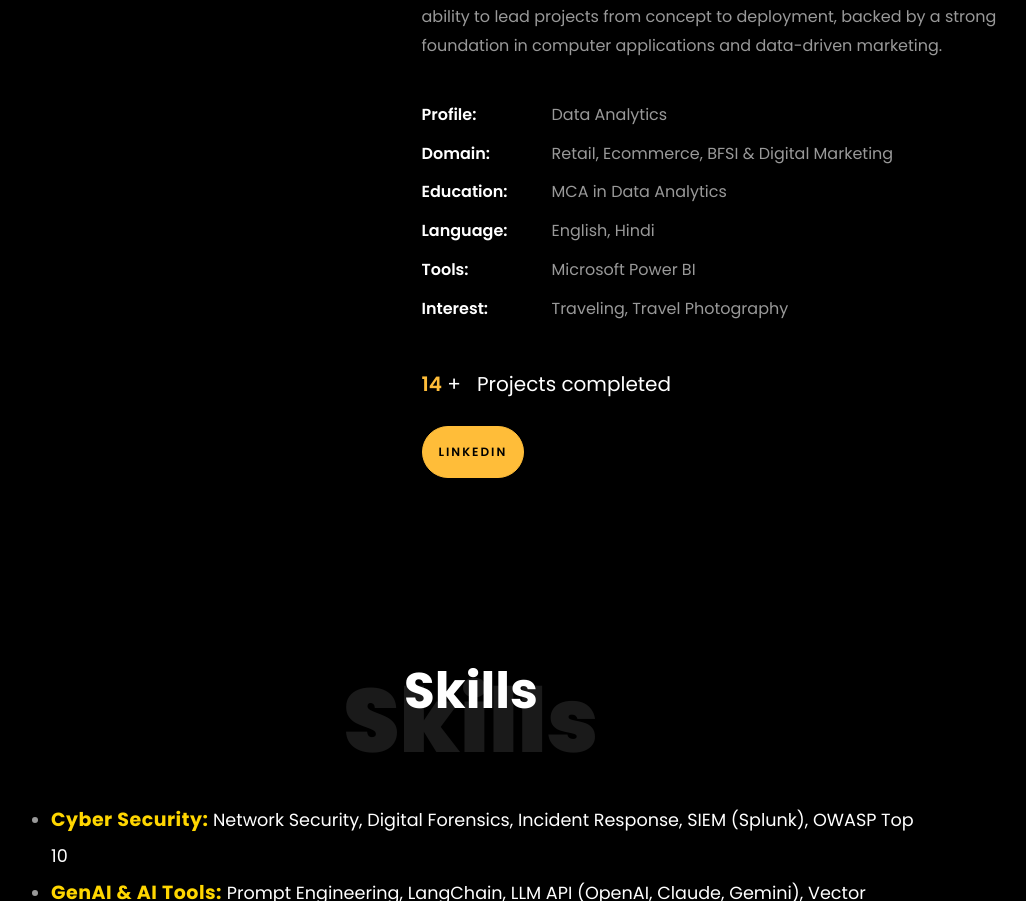
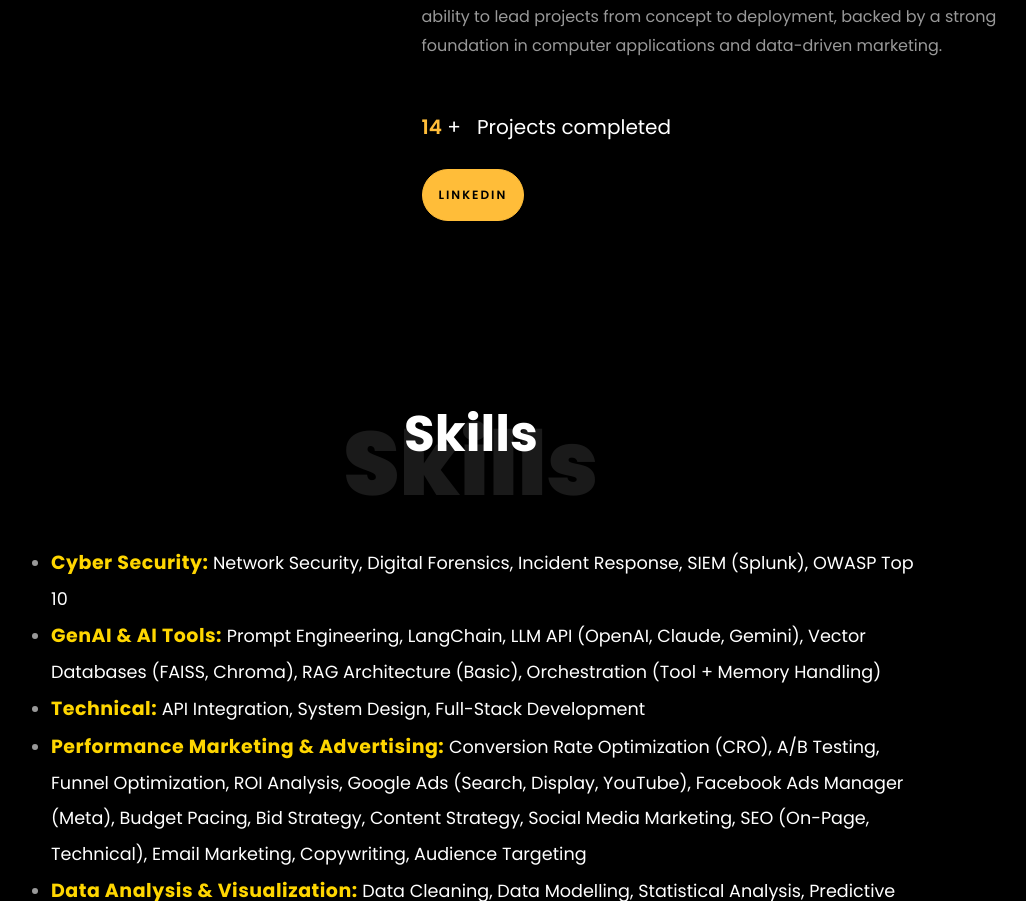
Before and after one commit to priyanshu0013-setia/Priyanshu.github.io, a plain HTML site: page index.html in a window 1280 px wide. Shown: the part 1073-1974 px from the top of the page, without its empty margins (169-1195 px from the left). Drawn offline with Linux system fonts and the light colour scheme; files whose address does not match are found by name.

Commit message:
Update index.html

```diff
--- a/index.html
+++ b/index.html
@@ -287,15 +287,7 @@
 								<h2 class="mb-4">About Me</h2>
 
 								<p>AI Developer and Cybersecurity Analyst with a track record in building automation solutions, agentic systems, and secure infrastructure. Experienced in Python, data analytics, and machine learning, with hands-on skills in network security, digital forensics, and incident response. Proven ability to lead projects from concept to deployment, backed by a strong foundation in computer applications and data-driven marketing.</p>
-								<ul class="about-info mt-4 px-md-0 px-2">
-									<li class="d-flex"><span>Profile:</span> <span>Data Analytics</span></li>
-									<li class="d-flex"><span>Domain:</span> <span>Retail, Ecommerce, BFSI &amp; Digital Marketing</span></li>
-									<li class="d-flex"><span>Education:</span> <span>MCA in Data Analytics</span></li>
-									<li class="d-flex"><span>Language:</span> <span>English, Hindi</span></li>
-									<li class="d-flex"><span>Tools:</span> <span>Microsoft Power BI</span></li>
-									<li class="d-flex"><span>Interest:</span> <span>Traveling, Travel Photography</span></li>
 
-								</ul>
 							</div>
 
 						</div>
```
